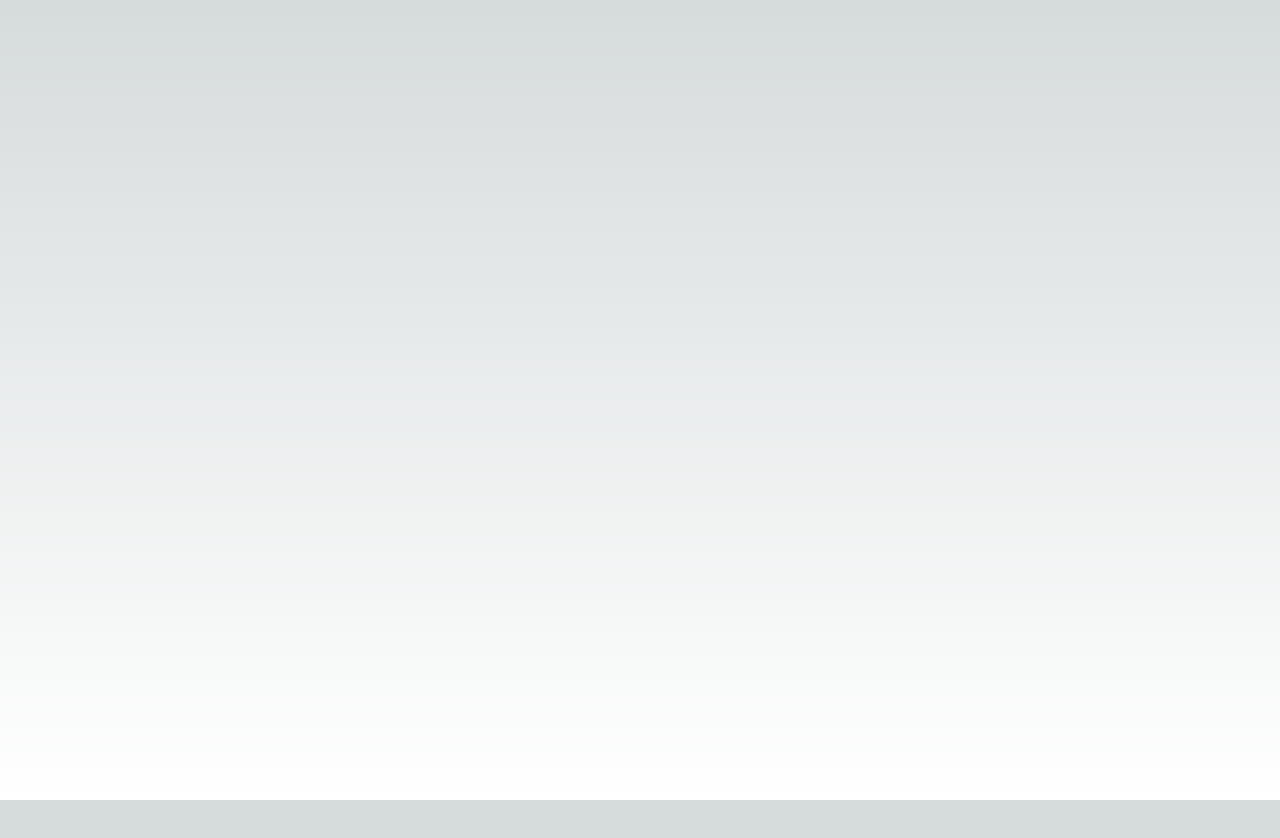
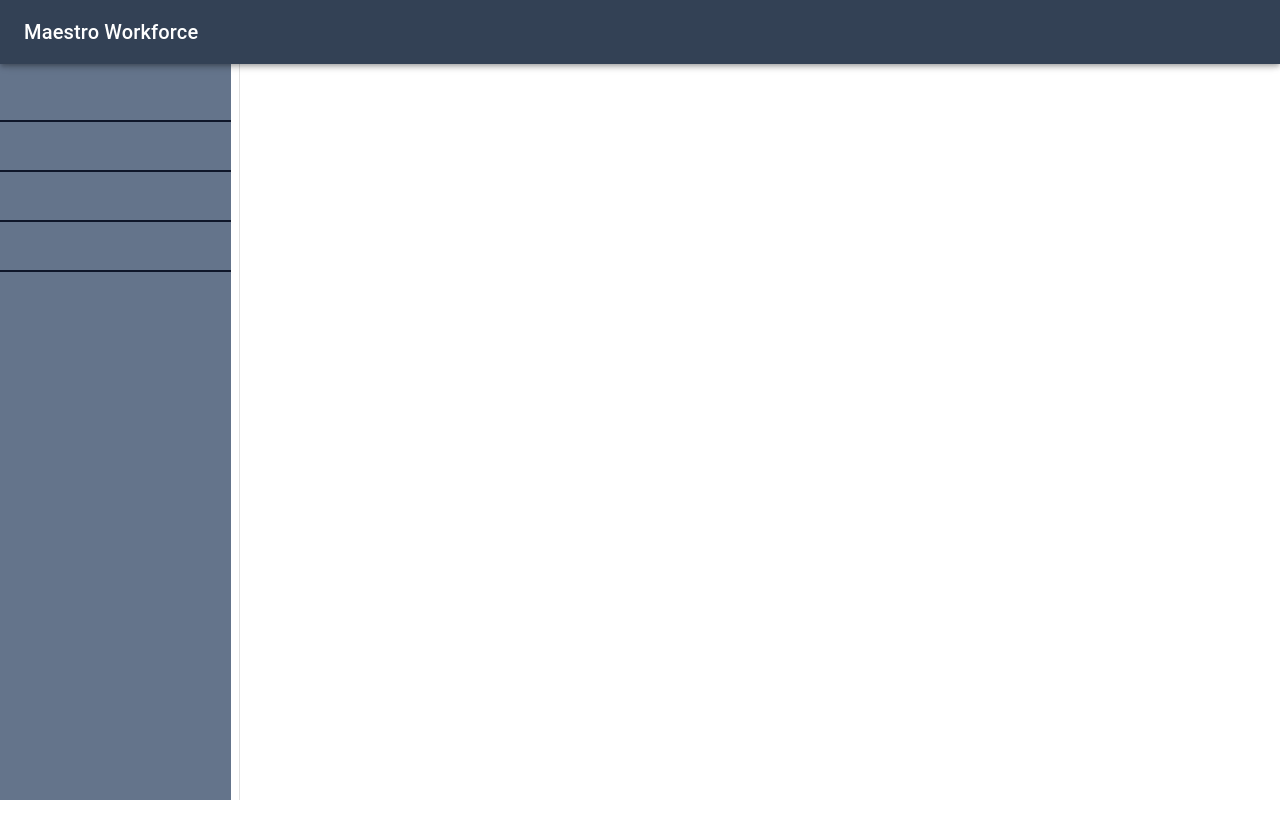
Before and after one commit to Shiv282/Right-Soldier, a Next.js app in the folder front-end/: page / in a window 1280 px wide. Shown: the top 838 px of the page. Before the commit the page ends 800 px from the top, so only its background shows below. Built offline with nearby package versions, Linux system fonts and the light colour scheme.

Commit message:
refactor: UI changes

```diff
--- a/front-end/package.json
+++ b/front-end/package.json
@@ -11,12 +11,16 @@
   "dependencies": {
     "@emotion/react": "^11.11.4",
     "@emotion/styled": "^11.11.5",
+    "@headlessui/react": "^1.7.18",
+    "@mui/icons-material": "^5.15.15",
     "@mui/material": "^5.15.14",
     "@mui/styles": "^5.15.14",
     "axios": "^1.6.8",
     "next": "14.1.4",
     "react": "^18",
-    "react-dom": "^18"
+    "react-dom": "^18",
+    "react-redux": "^9.1.0",
+    "redux": "^5.0.1"
   },
   "devDependencies": {
     "autoprefixer": "^10.0.1",
--- a/front-end/src/app/layout.jsx
+++ b/front-end/src/app/layout.jsx
@@ -1,19 +1,22 @@
+"use server;"
+
+import * as React from 'react';
 import { Inter } from "next/font/google";
-import "./globals.css";
+import NavBar from './navbar';
 
 const inter = Inter({ subsets: ["latin"] });
 
 export const metadata = {
-  title: "Create Next App",
-  description: "Generated by create next app",
+  title: "MaestroWorfoce",
+  description: "Where management is made easier",
 };
 
-export default function RootLayout({ children }) {
+export default async function RootLayout({ children }) {
   return (
     <html lang="en">
       <body>
-        {children}
-        </body>
+        <NavBar children={children} />
+      </body>
     </html>
   );
 }
```
Also changed, not shown: 1 other file (tests, documents, lock files or other folders).
